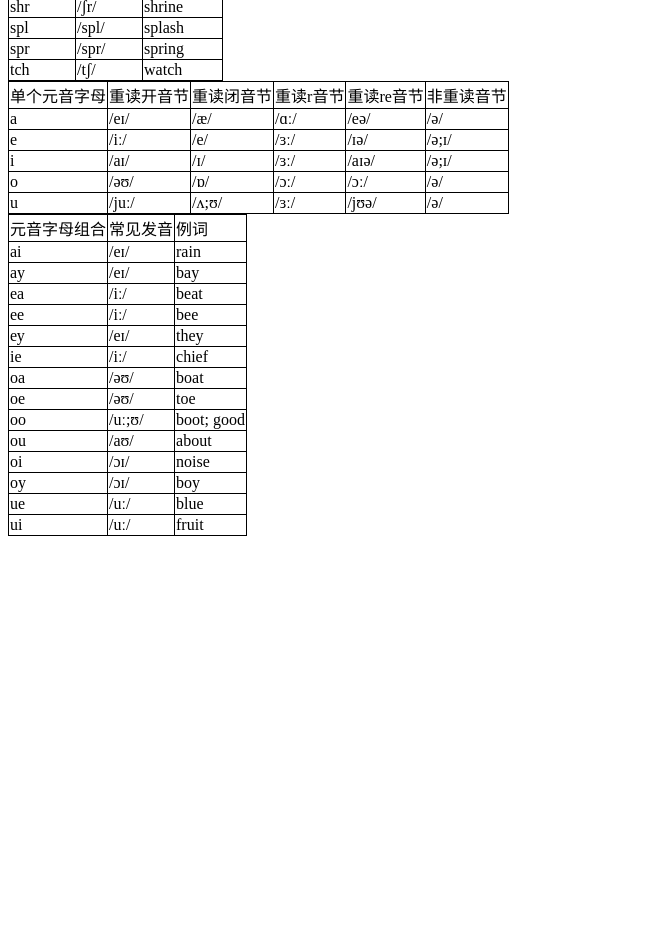
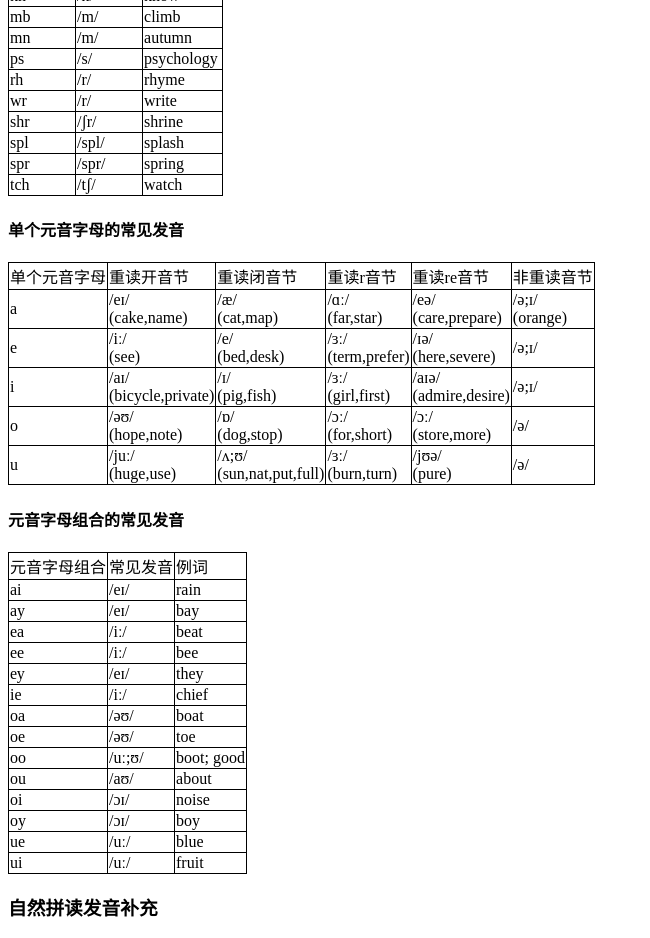
Before and after one commit to pencil123/english, a plain HTML site: page 5phonics.html in a window 1280 px wide. Shown: the part 900-1838 px from the top of the page, without its empty margins (0-650 px from the left). Before the commit the page ends 1444 px from the top, so only its background shows below. Drawn offline with Linux system fonts and the light colour scheme.

Commit message:
start phonics extends

```diff
--- a/5phonics.html
+++ b/5phonics.html
@@ -63,6 +63,7 @@
 	</head>
 	<body>
 		<h3>自然拼读</h3>
+		<h4>单个辅音字母的常见发音</h4>
 <table>
 <thead><tr><td>单个辅音</td><td>字母读音</td><td>常见发音</td><td>例词</td></tr></thead>
 <tr><td>b</td><td>/biː/     </td><td>/b/     </td><td>Bob         </td></tr>
@@ -87,7 +88,7 @@
 <tr><td>y</td><td>/waɪ/     </td><td>/j/     </td><td>yes         </td></tr>
 <tr><td>z</td><td>/ziː/     </td><td>/z/     </td><td>zoo         </td></tr>
 </table>
-
+<h4>辅音字母组合的常见发音</h4>
 <table>
 <thead><tr><td>辅音组合</td><td>字母读音</td><td>例词</td></tr></thead>
 <tr><td>ch  </td><td>  /tʃ;k/  </td><td>chair,school</td></tr>
@@ -111,16 +112,16 @@
 <tr><td>spr </td><td> /spr/  </td><td> spring     </td></tr>
 <tr><td>tch </td><td> /tʃ/   </td><td> watch      </td></tr>
 </table>
-
+<h4>单个元音字母的常见发音</h4>
 <table>
 <thead><tr><td>单个元音字母</td><td>重读开音节</td><td>重读闭音节</td><td>重读r音节</td><td>重读re音节</td><td>    非重读音节</td></tr></thead>
-<tr><td>a  </td><td> /eɪ/  </td><td> /æ/  </td><td>  /ɑː/  </td><td>  /eə/ </td><td>   /ә/    </td></tr>
-<tr><td>e  </td><td> /iː/  </td><td> /e/  </td><td>  /ɜː/  </td><td>  /ɪə/ </td><td>   /ә;ɪ/  </td></tr>
-<tr><td>i  </td><td> /aɪ/  </td><td> /ɪ/  </td><td>  /ɜː/  </td><td>  /aɪə/</td><td>   /ә;ɪ/  </td></tr>
-<tr><td>o  </td><td> /әʊ/  </td><td> /ɒ/  </td><td>  /ɔː/  </td><td>  /ɔː/ </td><td>   /ә/    </td></tr>
-<tr><td>u  </td><td> /juː/ </td><td> /ʌ;ʊ/</td><td> /ɜː/   </td><td> /jʊә/ </td><td>  /ә/     </td></tr>
+<tr><td>a  </td><td> /eɪ/<br />(cake,name)</td><td>/æ/<br />(cat,map)</td><td>/ɑː/<br />(far,star)</td><td>/eə/<br />(care,prepare) </td><td>/ә;ɪ/<br />(orange)</td></tr>
+<tr><td>e  </td><td> /iː/<br />(see)</td><td>/e/<br />(bed,desk)</td><td>/ɜː/<br />(term,prefer)</td><td>/ɪə/<br />(here,severe) </td><td>   /ә;ɪ/  </td></tr>
+<tr><td>i  </td><td> /aɪ/<br />(bicycle,private)</td><td> /ɪ/<br />(pig,fish)</td><td>/ɜː/<br />(girl,first)</td><td>/aɪə/<br />(admire,desire)</td><td>   /ә;ɪ/  </td></tr>
+<tr><td>o  </td><td> /әʊ/<br />(hope,note)</td><td> /ɒ/<br />(dog,stop)</td><td>/ɔː/<br />(for,short)</td><td>  /ɔː/<br />(store,more) </td><td>   /ә/    </td></tr>
+<tr><td>u  </td><td> /juː/<br />(huge,use)</td><td> /ʌ;ʊ/<br />(sun,nat,put,full)</td><td>/ɜː/<br />(burn,turn)</td><td> /jʊә/ <br />(pure)</td><td>  /ә/     </td></tr>
 </table>
-
+<h4>元音字母组合的常见发音</h4>
 
 <table>
 <thead><tr><td>元音字母组合</td><td>常见发音</td><td>例词</td></tr></thead>
@@ -139,6 +140,7 @@
 <tr><td>ue </td><td> /uː/  </td><td>  blue     </td></tr>
 <tr><td>ui </td><td> /uː/  </td><td>  fruit    </td></tr>
 </table>
+<h3>自然拼读发音补充</h3>
 	</body>
 	<script src="https://unpkg.com/pagedjs/dist/paged.polyfill.js"></script>
 </html>
```
